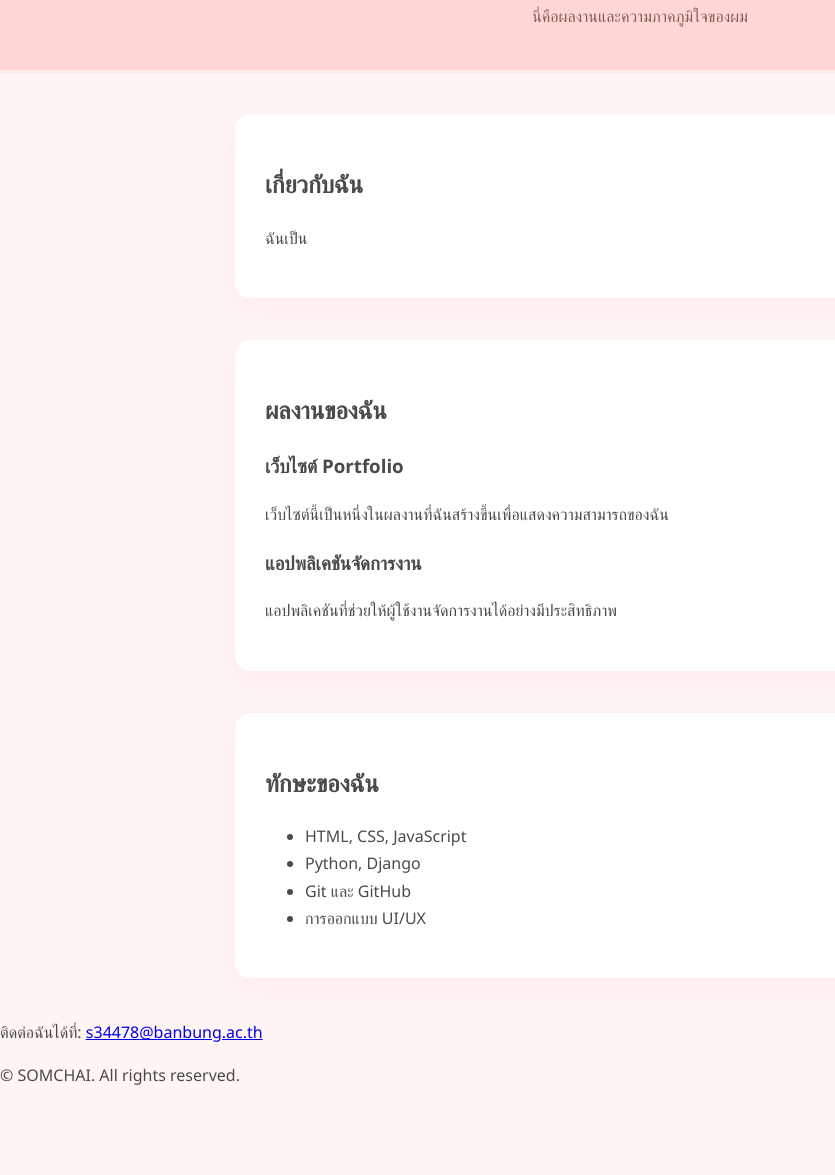
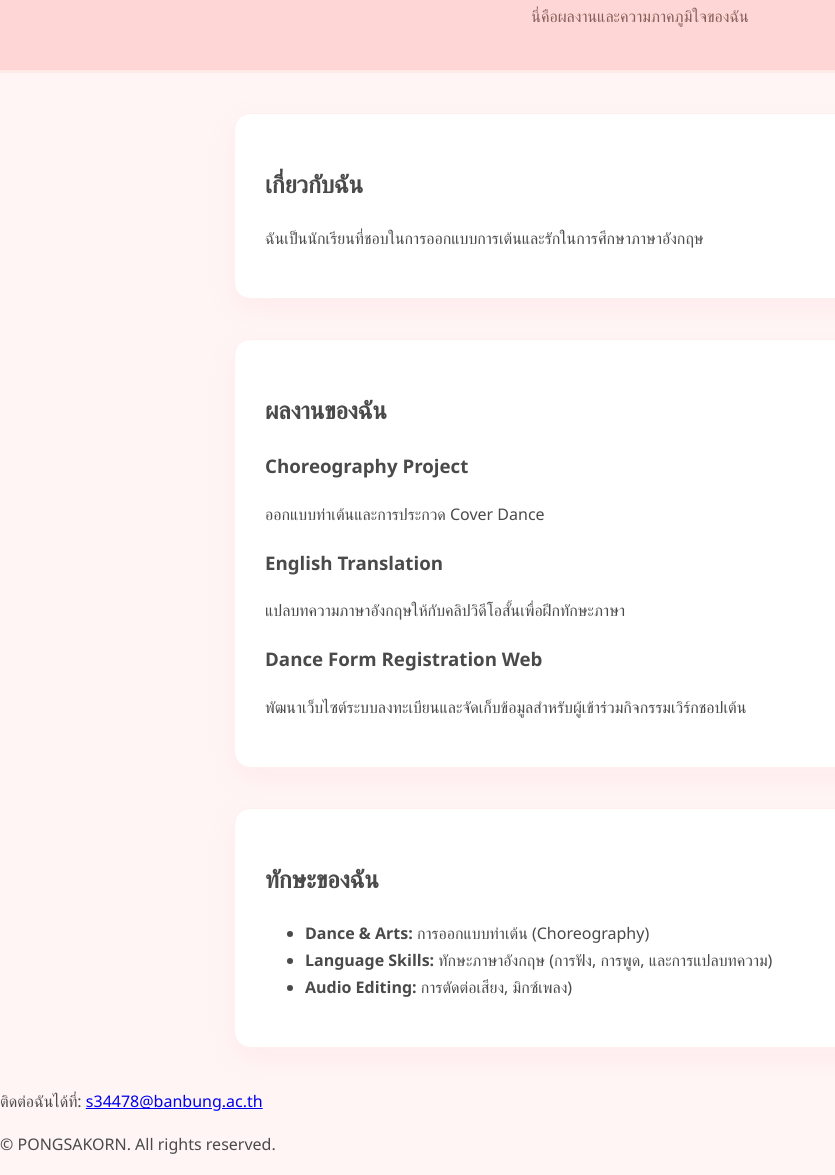
Before and after one commit to brighterdayahed/pongsakorn.github.io, a plain HTML site: page index.html in a window 1280 px wide. Shown: the part 105-1280 px from the top of the page, without its empty margins (0-835 px from the left). Before the commit the page ends 1210 px from the top, so only its background shows below. Drawn offline with Linux system fonts and the light colour scheme.

Commit message:
Update index.html

```diff
--- a/index.html
+++ b/index.html
@@ -3,7 +3,7 @@
 <head>
     <meta charset="UTF-8">
     <meta name="viewport" content="width=device-width, initial-scale=1.0">
-    <meta name="description" content="เว็บไซต์แสดงผลงานและทักษะของ Somchai">
+    <meta name="description" content="เว็บไซต์แสดงผลงานและทักษะของ PONGSAKORN">
     <title>ความภาคภูมิใจของ PONGSAKORN</title>
     <link rel="stylesheet" href="style.css">
 </head>
@@ -12,51 +12,52 @@
     <!-- ส่วนหัวของเว็บ -->
     <header>
         <h1>สวัสดี! ฉันคือ PONGSAKORN</h1>
-        <p>นี่คือผลงานและความภาคภูมิใจของผม</p>
+        <p>นี่คือผลงานและความภาคภูมิใจของฉัน</p>
     </header>
 
     <!-- ส่วนเกี่ยวกับตัวเอง -->
     <section id="about">
         <h2>เกี่ยวกับฉัน</h2>
-        <p>ฉันเป็น</p>
+        <p>ฉันเป็นนักเรียนที่ชอบในการออกแบบการเต้นและรักในการศึกษาภาษาอังกฤษ</p>
     </section>
 
-    <!-- ส่วนแสดงผลงาน -->
+    <!-- ส่วนแสดงผลงาน (ปรับปรุงใหม่ให้ตรงกับสายเต้นและภาษา) -->
     <section id="projects">
         <h2>ผลงานของฉัน</h2>
 
         <div class="project">
-            <h3>เว็บไซต์ Portfolio</h3>
-            <p>เว็บไซต์นี้เป็นหนึ่งในผลงานที่ฉันสร้างขึ้นเพื่อแสดงความสามารถของฉัน</p>
+            <h3>Choreography Project</h3>
+            <p>ออกแบบท่าเต้นและการประกวด Cover Dance</p>
         </div>
 
         <div class="project">
-            <h3>แอปพลิเคชันจัดการงาน</h3>
-            <p>แอปพลิเคชันที่ช่วยให้ผู้ใช้งานจัดการงานได้อย่างมีประสิทธิภาพ</p>
+            <h3>English Translation</h3>
+            <p>แปลบทความภาษาอังกฤษให้กับคลิปวิดีโอสั้นเพื่อฝึกทักษะภาษา</p>
+        </div>
+
+        <div class="project">
+            <h3>Dance Form Registration Web</h3>
+            <p>พัฒนาเว็บไซต์ระบบลงทะเบียนและจัดเก็บข้อมูลสำหรับผู้เข้าร่วมกิจกรรมเวิร์กชอปเต้น</p>
         </div>
     </section>
 
-    <!-- ส่วนแสดงทักษะ -->
+    <!-- ส่วนแสดงทักษะ (ปรับปรุงใหม่ให้ครอบคลุมรอบด้าน) -->
     <section id="skills">
         <h2>ทักษะของฉัน</h2>
         <ul>
-            <li>HTML, CSS, JavaScript</li>
-            <li>Python, Django</li>
-            <li>Git และ GitHub</li>
-            <li>การออกแบบ UI/UX</li>
+            <li><strong>Dance & Arts:</strong> การออกแบบท่าเต้น (Choreography)</li>
+            <li><strong>Language Skills:</strong> ทักษะภาษาอังกฤษ (การฟัง, การพูด, และการแปลบทความ)</li>
+            <li><strong>Audio Editing:</strong> การตัดต่อเสียง, มิกซ์เพลง)</li>
         </ul>
     </section>
 
-    <!-- ส่วนติดต่อและลิขสิทธิ์ -->
+    <!-- ติดต่อฉัน -->
     <footer>
         <p>ติดต่อฉันได้ที่:
-            <a href="mailto:somchai@example.com">s34478@banbung.ac.th</a>
+            <a href="mailto:s34478@banbung.ac.th">s34478@banbung.ac.th</a>
         </p>
-        <p>&copy; <span id="year"></span> SOMCHAI. All rights reserved.</p>
+        <p>&copy; <span id="year"></span> PONGSAKORN. All rights reserved.</p>
     </footer>
-
-    <!-- ลิงก์ไปยัง JavaScript -->
-    <script src="script.js"></script>
 
 </body>
 </html>
```
